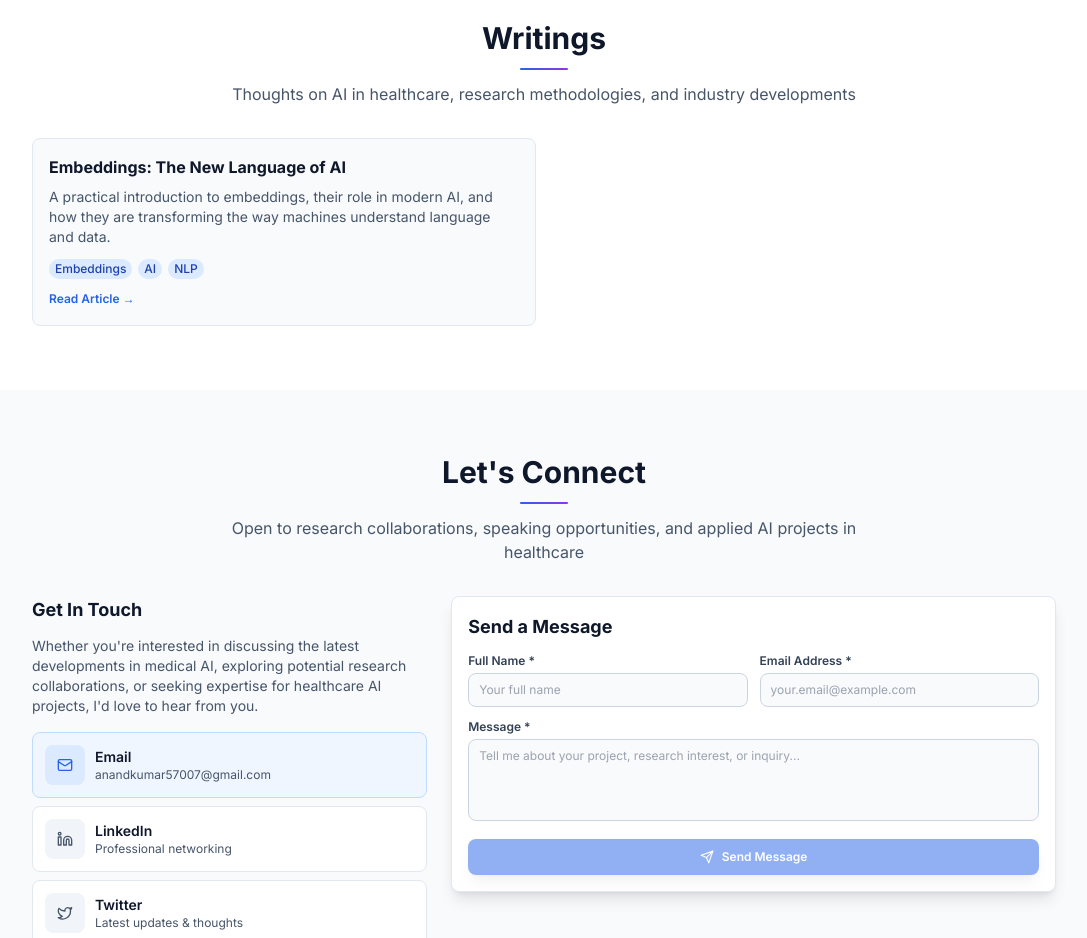
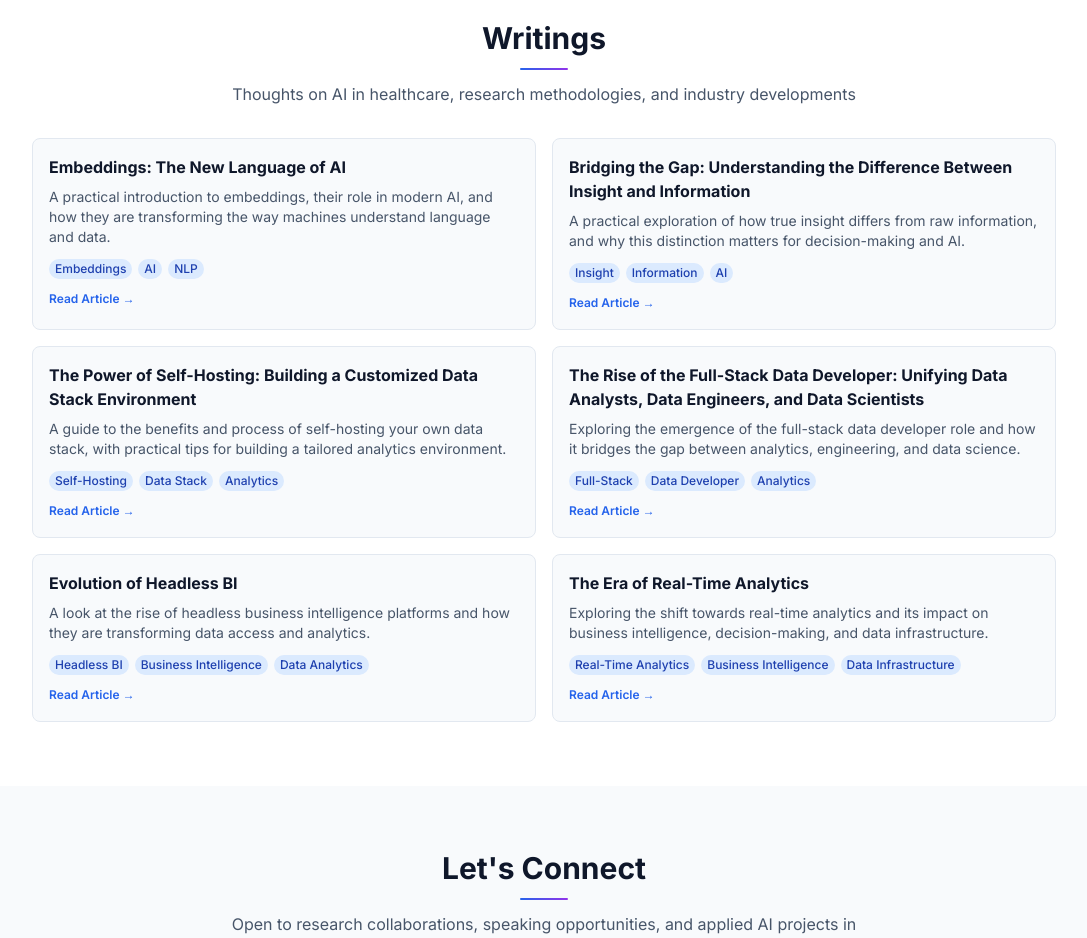
Before and after one commit to Anandakumar-D/personalportfolio, a React (Vite) app: page / in a window 1280 px wide. Shown: the part 3600-4538 px from the top of the page, without its empty margins (96-1183 px from the left). Built offline with nearby package versions, Linux system fonts and the light colour scheme.

Commit message:
added the few more blogs

```diff
--- a/src/components/Blog.tsx
+++ b/src/components/Blog.tsx
@@ -118,10 +118,15 @@ const Blog: React.FC = () => {
           {/* Blog Posts Grid */}
           <div className="grid lg:grid-cols-2 gap-3 sm:gap-4">
             {blogPosts.map((post) => (
-              post.id === '5' ? (
               <a
                 key={post.id}
-                  href="https://medium.com/@Anandakumar_D/embeddings-the-new-language-of-ai-f6ecf1fe7ed5"
+                href={
+                  post.id === '5'
+                    ? 'https://medium.com/@Anandakumar_D/embeddings-the-new-language-of-ai-f6ecf1fe7ed5'
+                    : post.id === '6'
+                    ? 'https://medium.com/@Anandakumar_D/bridging-the-gap-understanding-the-difference-between-insight-and-information-c183f871b3e7'
+                    : '#'
+                }
                 target="_blank"
                 rel="noopener noreferrer"
                 className="group bg-slate-50 dark:bg-slate-800 rounded-lg border border-slate-200 dark:border-slate-700 overflow-hidden hover:shadow-lg hover:border-blue-300 dark:hover:border-blue-600 transition-all duration-300 transform hover:-translate-y-0.5 cursor-pointer block"
@@ -154,41 +159,6 @@ const Blog: React.FC = () => {
 
                 <div className="h-0.5 bg-gradient-to-r from-blue-500 to-purple-600 transform scale-x-0 group-hover:scale-x-100 transition-transform duration-300 origin-left"></div>
               </a>
-              ) : (
-                <article
-                  key={post.id}
-                  className="group bg-slate-50 dark:bg-slate-800 rounded-lg border border-slate-200 dark:border-slate-700 overflow-hidden hover:shadow-lg hover:border-blue-300 dark:hover:border-blue-600 transition-all duration-300 transform hover:-translate-y-0.5 cursor-pointer"
-                  onClick={() => setSelectedPost(post.id)}
-                >
-                  <div className="p-3 sm:p-4">
-                    <h3 className="text-sm sm:text-base font-bold text-slate-900 dark:text-white mb-2 group-hover:text-blue-600 dark:group-hover:text-blue-400 transition-colors duration-300 leading-tight">
-                      {post.title}
-                    </h3>
-
-                    <p className="text-slate-600 dark:text-slate-400 mb-3 leading-relaxed text-xs sm:text-sm">
-                      {post.description}
-                    </p>
-
-                    {/* Tags */}
-                    <div className="flex flex-wrap gap-1.5 mb-3">
-                      {post.tags.slice(0, 3).map((tag) => (
-                        <span
-                          key={tag}
-                          className="px-1.5 py-0.5 bg-blue-100 dark:bg-blue-900/30 text-blue-800 dark:text-blue-300 text-xs font-medium rounded-full"
-                        >
-                          {tag}
-                        </span>
-                      ))}
-                    </div>
-
-                    <div className="text-blue-600 dark:text-blue-400 hover:text-blue-800 dark:hover:text-blue-300 font-semibold transition-all duration-300 text-xs">
-                      Read Article →
-                    </div>
-                  </div>
-
-                  <div className="h-0.5 bg-gradient-to-r from-blue-500 to-purple-600 transform scale-x-0 group-hover:scale-x-100 transition-transform duration-300 origin-left"></div>
-                </article>
-              )
             ))}
           </div>
         </div>
--- a/src/data/blog.ts
+++ b/src/data/blog.ts
@@ -17,5 +17,50 @@ export const blogPosts: BlogPost[] = [
     publishedAt: '2024-04-20',
     readTime: '7 min read',
     tags: ['Embeddings', 'AI', 'NLP', 'Machine Learning']
+  },
+  {
+    id: '6',
+    title: 'Bridging the Gap: Understanding the Difference Between Insight and Information',
+    description: 'A practical exploration of how true insight differs from raw information, and why this distinction matters for decision-making and AI.',
+    content: `Read the full article on Medium: [Bridging the Gap: Understanding the Difference Between Insight and Information](https://medium.com/@Anandakumar_D/bridging-the-gap-understanding-the-difference-between-insight-and-information-c183f871b3e7)`,
+    publishedAt: '2024-05-01',
+    readTime: '6 min read',
+    tags: ['Insight', 'Information', 'AI', 'Decision Making']
+  },
+  {
+    id: '7',
+    title: 'The Power of Self-Hosting: Building a Customized Data Stack Environment',
+    description: 'A guide to the benefits and process of self-hosting your own data stack, with practical tips for building a tailored analytics environment.',
+    content: `Read the full article on Medium: [The Power of Self-Hosting: Building a Customized Data Stack Environment](https://medium.com/@Anandakumar_D/the-power-of-self-hosting-building-a-customized-data-stack-environment-c2ddaa8f0134)`,
+    publishedAt: '2024-05-10',
+    readTime: '8 min read',
+    tags: ['Self-Hosting', 'Data Stack', 'Analytics', 'Infrastructure']
+  },
+  {
+    id: '8',
+    title: 'The Rise of the Full-Stack Data Developer: Unifying Data Analysts, Data Engineers, and Data Scientists',
+    description: 'Exploring the emergence of the full-stack data developer role and how it bridges the gap between analytics, engineering, and data science.',
+    content: `Read the full article on Medium: [The Rise of the Full-Stack Data Developer: Unifying Data Analysts, Data Engineers, and Data Scientists](https://medium.com/@Anandakumar_D/the-rise-of-the-full-stack-data-developer-unifying-data-analysts-data-engineers-and-data-ebd1c3b476a4)`,
+    publishedAt: '2024-05-15',
+    readTime: '7 min read',
+    tags: ['Full-Stack', 'Data Developer', 'Analytics', 'Data Science']
+  },
+  {
+    id: '9',
+    title: 'Evolution of Headless BI',
+    description: 'A look at the rise of headless business intelligence platforms and how they are transforming data access and analytics.',
+    content: `Read the full article on Medium: [Evolution of Headless BI](https://medium.com/@Anandakumar_D/evolution-of-headless-bi-7f75abccc43f)`,
+    publishedAt: '2024-05-20',
+    readTime: '6 min read',
+    tags: ['Headless BI', 'Business Intelligence', 'Data Analytics', 'Platforms']
+  },
+  {
+    id: '10',
+    title: 'The Era of Real-Time Analytics',
+    description: 'Exploring the shift towards real-time analytics and its impact on business intelligence, decision-making, and data infrastructure.',
+    content: `Read the full article on Medium: [The Era of Real-Time Analytics](https://medium.com/@Anandakumar_D/the-era-of-real-time-analytics-e2351a41834f)`,
+    publishedAt: '2024-05-25',
+    readTime: '7 min read',
+    tags: ['Real-Time Analytics', 'Business Intelligence', 'Data Infrastructure', 'Decision Making']
   }
 ];
```
Lines whose indentation alone changed are shown as unchanged.
